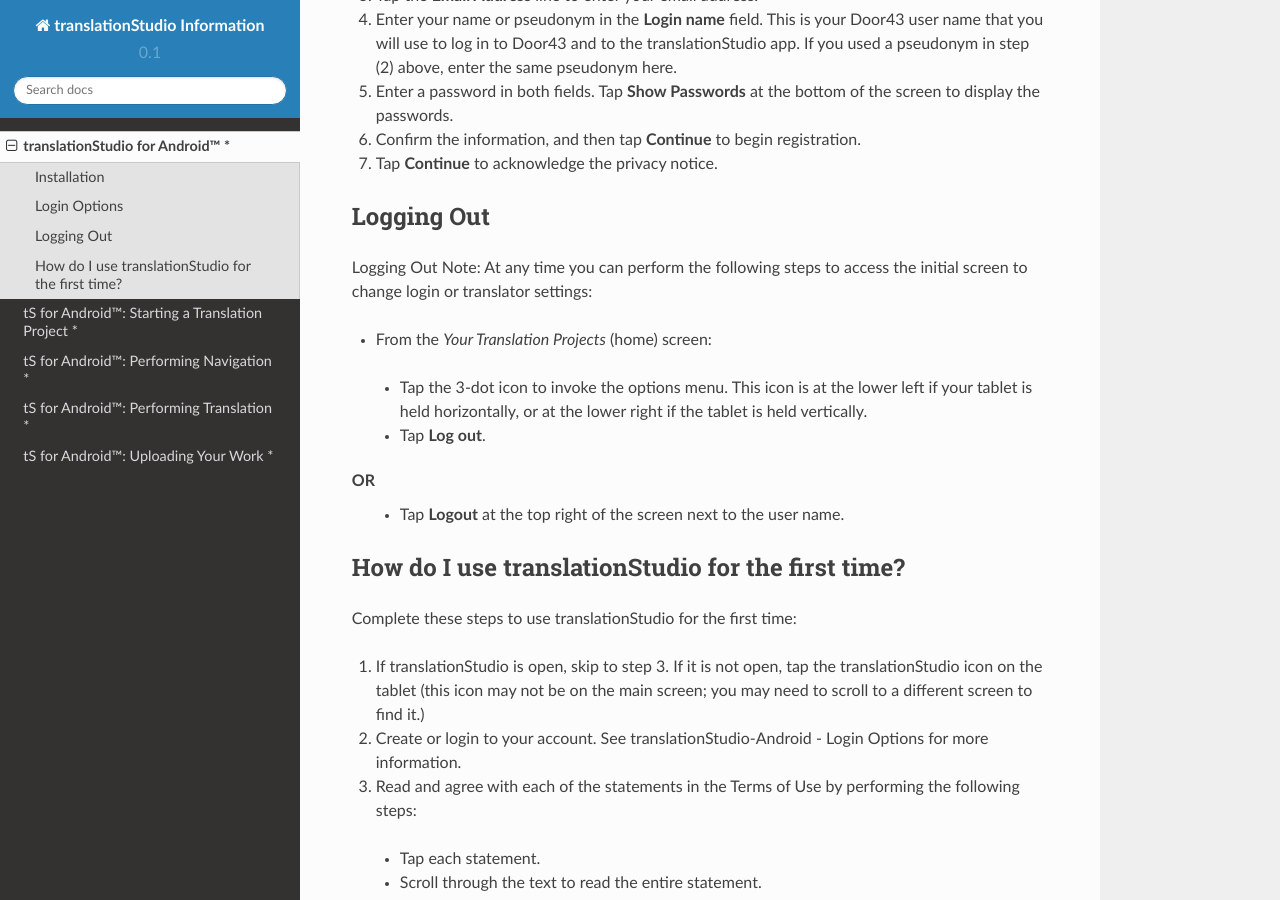
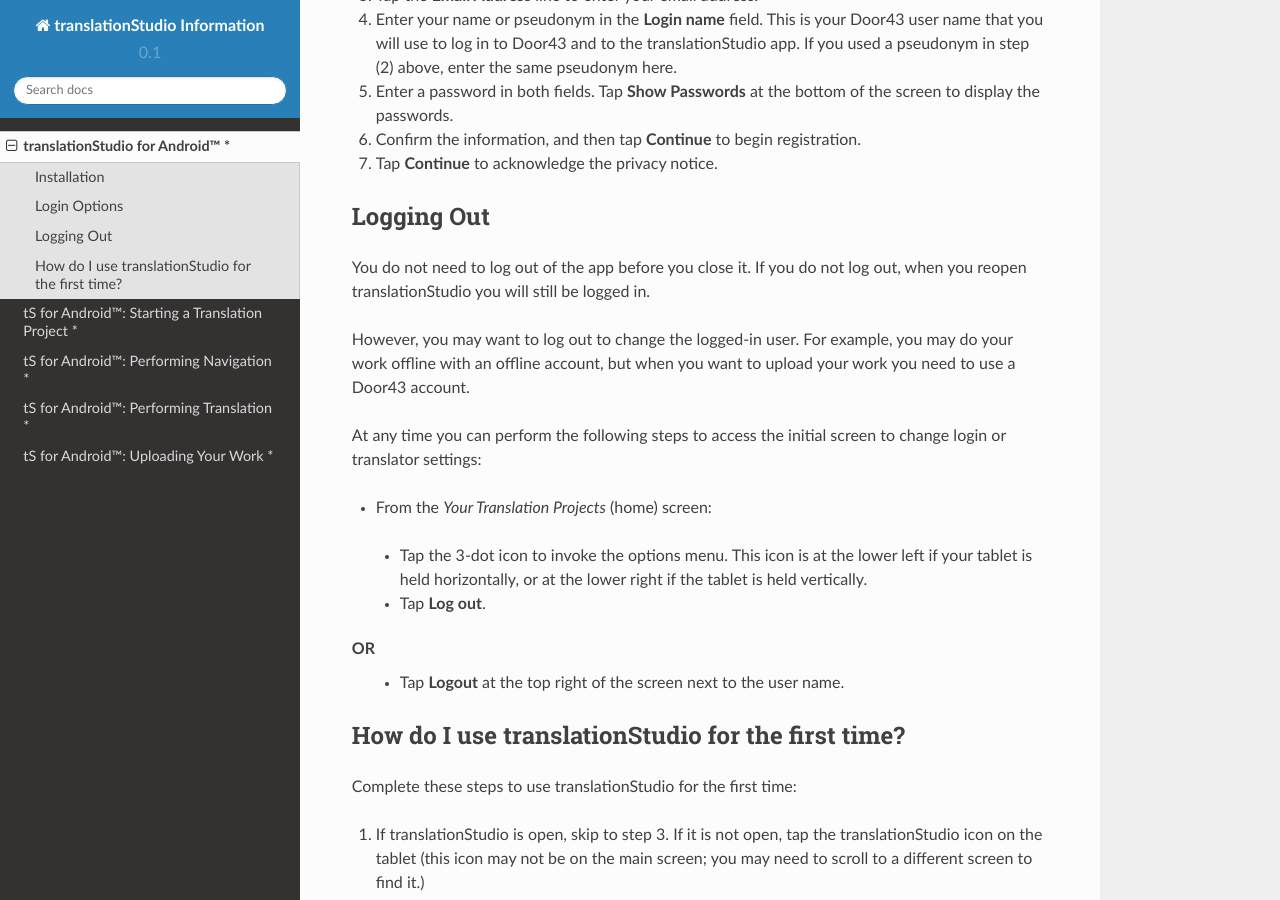
Before and after one commit to unfoldingWord-dev/translationStudio-Info, a Sphinx documentation site: the page built from docs/tablet.rst, in a window 1280 px wide and 900 px high, scrolled down 1522 px. Built offline with Sphinx 7.4.7 and the Read the Docs theme 2.0.0, drawn with Linux system fonts in a browser that asks for light colours; pages that are not in the unit, such as notebooks, are missing from menus.

Commit message:
Update tablet.rst

```diff
--- a/docs/tablet.rst
+++ b/docs/tablet.rst
@@ -69,8 +69,11 @@ If you do not have a Door43 account, but you wish to be able to use an Internet
 Logging Out
 -----------
 
-Logging Out
-Note: At any time you can perform the following steps to access the initial screen to change login or translator settings:
+You do not need to log out of the app before you close it. If you do not log out, when you reopen translationStudio you will still be logged in.
+
+However, you may want to log out to change the logged-in user. For example, you may do your work offline with an offline account, but when you want to upload your work you need to use a Door43 account.
+
+At any time you can perform the following steps to access the initial screen to change login or translator settings:
 
 *	From the *Your Translation Projects* (home) screen:
   *	Tap the 3-dot icon to invoke the options menu. This icon is at the lower left if your tablet is held horizontally, or at the lower right if the tablet is held vertically.
```
